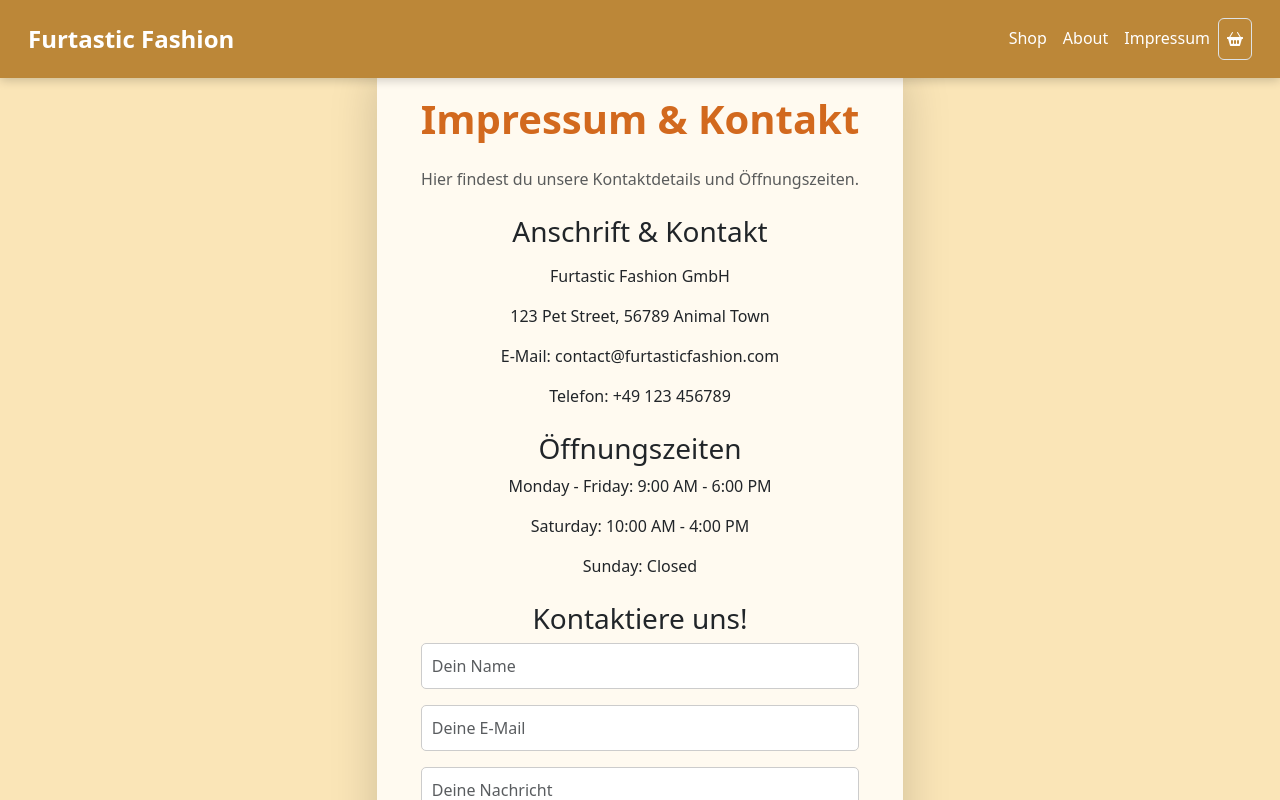
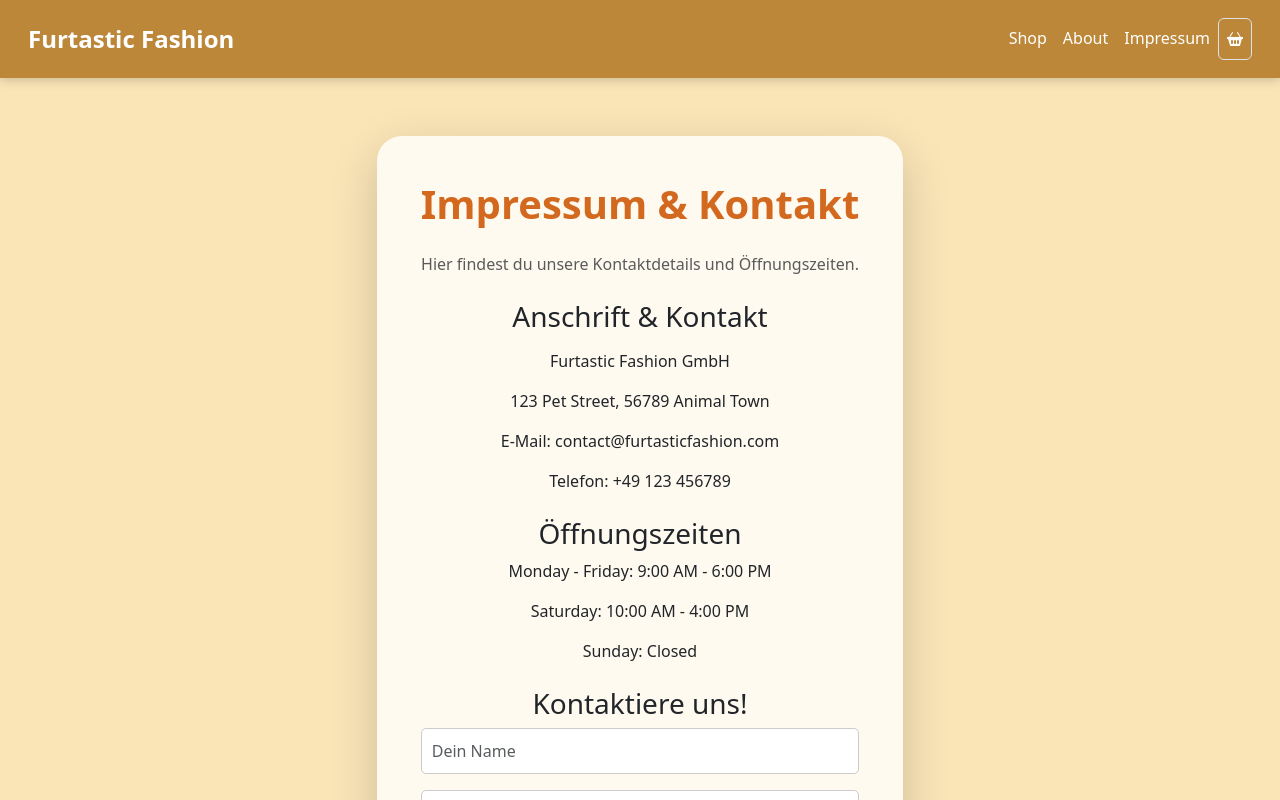
Before and after one commit to lisa-q/webapp_hwr, a React (Vite) app: page /impressum in a window 1280 px wide. Built offline with nearby package versions, Linux system fonts and the light colour scheme; no server answers; the database is empty.

Commit message:
Fixed one problem with the design for impressum (content of impressum was partly below the navbar).
Added a link to the button on the Home Page which leads to the collection.

```diff
--- a/src/pages/Home.tsx
+++ b/src/pages/Home.tsx
@@ -1,5 +1,9 @@
 import "./Home.css";
+import { useNavigate } from "react-router-dom"; // <-- Richtiger Import
+
 const Home = () => {
+  const navigate = useNavigate(); // <-- useNavigate muss innerhalb der Komponente aufgerufen werden
+
   return (
       <div className="home-container d-flex align-items-center justify-content-center">
         <div className="home-card card shadow-lg border-0">
@@ -27,7 +31,10 @@ const Home = () => {
                 deine tierischen Freunde die perfekten Outfits.
               </p>
               <div className="text-center mt-4">
-              <button className="btn btn-success btn-lg home-button">
+                <button
+                    className="btn btn-success btn-lg home-button"
+                    onClick={() => navigate("/shop")} // <-- Korrekte Verwendung
+                >
                   Zur Kollektion
                 </button>
               </div>
--- a/src/pages/Impressum.css
+++ b/src/pages/Impressum.css
@@ -1,7 +1,7 @@
 .impressum-container {
     display: flex;
     align-items: center;
-    margin-top: 150px ;
+    margin-top: 320px ;
 }
 
 .impressum-card {
```
Lines whose indentation alone changed are shown as unchanged.
